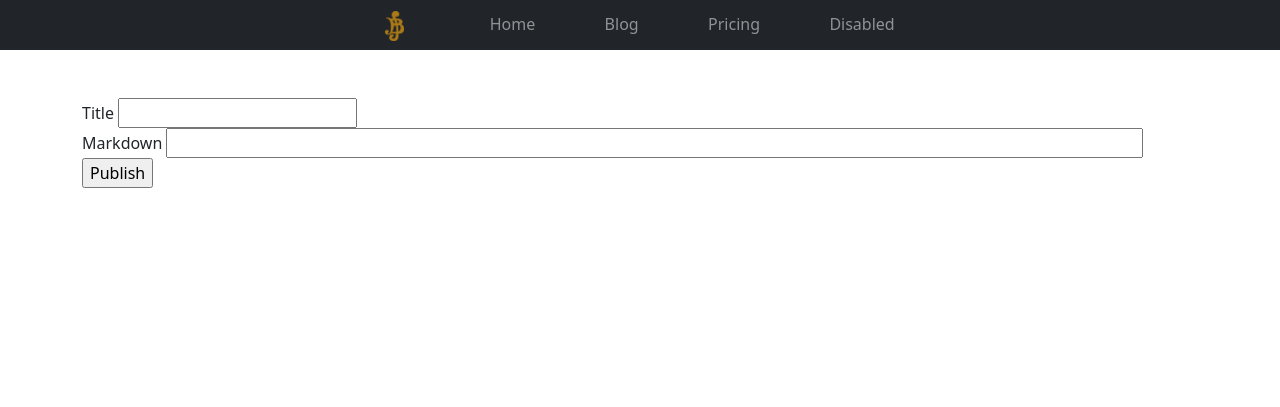
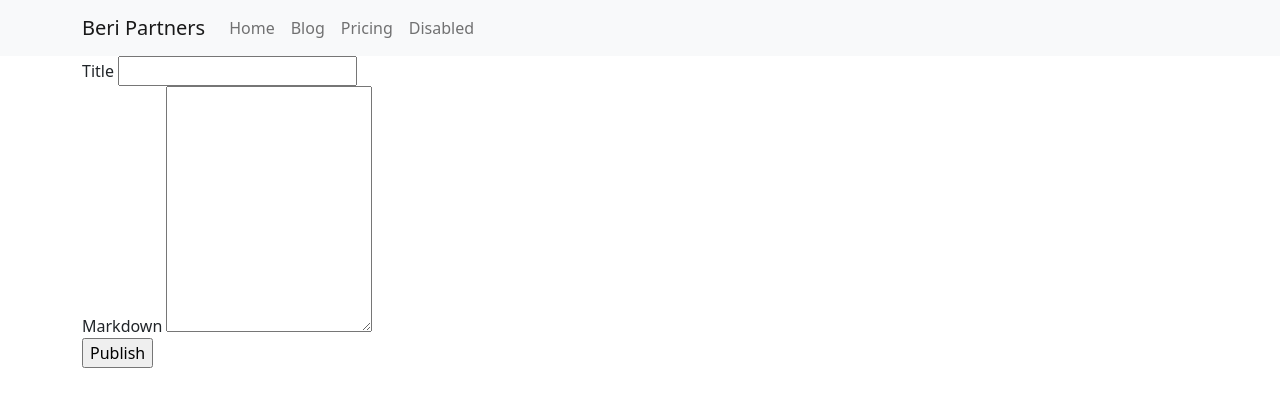
Before and after one commit to SaphCode/Paperw8, a Flask app: page /blog/create in a window 1280 px wide. Shown: the top 407 px of the page. Run offline with Flask 2, Linux system fonts and the light colour scheme; the visitor is signed in with stand-in values (Sample User, id 1); data comes from the database, SQL or seed files in the repository.

Commit message:
Blog Markdown support & User About page
- Show blog post, write as markdown with preview
- Posts now clickable
- Users now have an about Page

```diff
--- a/gbpartners/__init__.py
+++ b/gbpartners/__init__.py
@@ -1,6 +1,7 @@
 import os
 
 from flask import Flask
+from flask_pagedown import PageDown
 
 from sqlite3 import OperationalError
 
@@ -12,6 +13,7 @@ MAX_FILE_SIZE = 5 * 10**3 * 10**3
 def create_app(test_config=None):
     # create and configure the app
     app = Flask(__name__, instance_relative_config=True)
+    pagedown = PageDown(app)
     app.config.from_mapping(
         SECRET_KEY='dev',
         DATABASE=os.path.join(app.instance_path, 'gbpartners.sqlite'),
@@ -48,4 +50,7 @@ def create_app(test_config=None):
     from . import blog
     app.register_blueprint(blog.bp)
 
+    from . import user
+    app.register_blueprint(user.bp)
+
     return app
--- a/gbpartners/admin.py
+++ b/gbpartners/admin.py
@@ -14,7 +14,6 @@ from gbpartners.utils import process_performance_file
 
 import os
 import csv
-import pandas as pd
 
 bp = Blueprint('admin', __name__)
 
--- a/gbpartners/blog.py
+++ b/gbpartners/blog.py
@@ -1,21 +1,24 @@
 from flask import (
-    Blueprint, flash, g, redirect, render_template, request, url_for
+    Blueprint, flash, g, redirect, render_template, request, url_for, current_app
 )
 from flask_wtf import FlaskForm
+
+from flask_pagedown.fields import PageDownField
 from wtforms import StringField
 from wtforms.validators import InputRequired
 from werkzeug.exceptions import abort
+
 from datetime import datetime
+import markdown
 
 from gbpartners.auth import login_required, admin_login_required
 from gbpartners.db import get_db
 
 bp = Blueprint('blog', __name__)
 
-
 class BlogForm(FlaskForm):
     title = StringField('Title', validators=[InputRequired()])
-    content = StringField('Markdown', validators=[InputRequired()])
+    content = PageDownField('Markdown', validators=[InputRequired()])
 
 
 @bp.route('/blog')
@@ -30,6 +33,22 @@ def blog():
     ).fetchall()
 
     return render_template('blog/blog.html', posts=posts)
+
+@bp.route('/post/<title>')
+def post(title):
+    db = get_db()
+    print(title)
+    post = db.execute(
+        'SELECT p.id AS id, title, content, created, last_edit, display_name, u.id AS author_id, username'
+        ' FROM post p'
+        ' JOIN user u ON p.author_id = u.id'
+        ' WHERE title = ?',
+        (title,)
+    ).fetchone()
+
+    post = dict(post)
+    post['content'] = markdown.markdown(post['content'])
+    return render_template('blog/post.html', post=post)
 
 
 @bp.route('/blog/create', methods=('GET', 'POST'))
--- a/gbpartners/templates/base.html
+++ b/gbpartners/templates/base.html
@@ -8,26 +8,31 @@
   <link href="https://cdn.jsdelivr.net/npm/bootstrap@5.0.2/dist/css/bootstrap.min.css" rel="stylesheet" integrity="sha384-EVSTQN3/azprG1Anm3QDgpJLIm9Nao0Yz1ztcQTwFspd3yD65VohhpuuCOmLASjC" crossorigin="anonymous">
   <!-- BOOTSTRAP CSS END -->
   <link rel="stylesheet" href="{{ url_for('static', filename='style.css') }}">
+  {% block extensions %}{% endblock %}
 </head>
 
 <body>
 
+<header>
 <!-- NAVIGATION -->
-<header class="d-flex align-items-center justify-content-center site-header sticky-top py-1 bg-dark text-white mb-5">
-	<div class="col-md-5">
-		<nav class="container d-flex flex-column flex-md-row justify-content-between">
-			<a class="navbar-brand" href="{{ url_for('performance.index') }}" aria-label="Product">
-				<img src="{{url_for('static', filename='images/beri.png')}}" width='auto' height='30px'></img>
-			</a>
-			<a class="text-white-50 text-decoration-none py-2 d-none d-md-inline-block {% if active == 'home' %} active {% endif %}" {% if active == 'home' %} aria-current="page" {% endif %} href="{{ url_for('performance.index') }}">Home</a>
-			<a class="text-white-50 text-decoration-none py-2 d-none d-md-inline-block {% if active == 'reports' %} active {% endif %}" {% if active == 'reports' %} aria-current="page" {% endif %} href="{{ url_for('blog.blog') }}">Blog</a>
-			<a class="text-white-50 text-decoration-none py-2 d-none d-md-inline-block {% if active == 'pricing' %} active {% endif %}" {% if active == 'pricing' %} aria-current="page" {% endif %} href="#">Pricing</a>
-			<a class="text-white-50 text-decoration-none py-2 d-none d-md-inline-block {% if active == 'home' %} active {% endif %}" {% if active == 'home' %} aria-current="page" {% endif %} href="#">Disabled</a>
-		</nav>
-	</div>
+<nav class="navbar navbar-expand-lg navbar-light bg-light">
+  <div class="container">
+    <a class="navbar-brand" href="{{ url_for('performance.index') }}">Beri Partners</a>
+    <button class="navbar-toggler" type="button" data-bs-toggle="collapse" data-bs-target="#navbarNavAltMarkup" aria-controls="navbarNavAltMarkup" aria-expanded="false" aria-label="Toggle navigation">
+      <span class="navbar-toggler-icon"></span>
+    </button>
+    <div class="collapse navbar-collapse" id="navbarNavAltMarkup">
+      <div class="navbar-nav">
+        <a class="nav-link {% if active == 'home' %} active {% endif %}" {% if active == 'home' %} aria-current="page" {% endif %} href="{{ url_for('performance.index') }}">Home</a>
+        <a class="nav-link {% if active == 'reports' %} active {% endif %}" {% if active == 'reports' %} aria-current="page" {% endif %} href="{{ url_for('blog.blog') }}">Blog</a>
+        <a class="nav-link {% if active == 'pricing' %} active {% endif %}" {% if active == 'pricing' %} aria-current="page" {% endif %} href="#">Pricing</a>
+        <a class="nav-link {% if active == 'home' %} active {% endif %}" {% if active == 'home' %} aria-current="page" {% endif %} href="#">Disabled</a>
+      </div>
+    </div>
+  </div>
+</nav>
+<!-- NAVIGATION END -->
 </header>
-<!-- NAVIGATION END -->
-
 
 <section class="content">
 
@@ -42,5 +47,4 @@
 <script src="https://cdn.jsdelivr.net/npm/bootstrap@5.0.2/dist/js/bootstrap.bundle.min.js" integrity="sha384-MrcW6ZMFYlzcLA8Nl+NtUVF0sA7MsXsP1UyJoMp4YLEuNSfAP+JcXn/tWtIaxVXM" crossorigin="anonymous"></script>
 {% block scripts %}{% endblock %}
 <!-- BOOTSTRAP LINK END -->
-
 </body>
--- a/gbpartners/templates/blog/blog.html
+++ b/gbpartners/templates/blog/blog.html
@@ -34,7 +34,7 @@
 							<a class="action" href="{{ url_for('blog.update', id=post['id']) }}">Edit</a>
 							{% endif %}
 							<p class="mb-auto">{{ post['content'] }}</p>
-							<a href="#" class="stretched-link">Continue reading</a>
+							<a href="{{ url_for('blog.post', title=post['title']) }}" class="stretched-link">Continue reading</a>
 						</div>
 					<div class="col-auto d-none d-lg-block">
 						<svg class="bd-placeholder-img" width="200" height="250" xmlns="http://www.w3.org/2000/svg" role="img" aria-label="Placeholder: Thumbnail" preserveAspectRatio="xMidYMid slice" focusable="false"><title>Placeholder</title><img src="{{url_for('static', filename='images/Tandy_tn.jpeg')}}" width='auto' height='250px'></img></svg>
--- a/gbpartners/templates/blog/create.html
+++ b/gbpartners/templates/blog/create.html
@@ -1,7 +1,9 @@
 {% extends 'base.html' %}
 
-{% block header %}
   <h1>{% block title %}New Post{% endblock %}</h1>
+
+{% block extensions %}
+{{ pagedown.include_pagedown() }}
 {% endblock %}
 
 {% block content %}
@@ -10,6 +12,7 @@
 
   <form method="POST" action="{{ url_for('blog.create') }}">
 	{{ form.csrf_token }}
+	{{ form.hidden_tag() }}
 	<fieldset class="form-field">
 	{{ form.title.label }} {{ form.title(size=20) }}
 	{% if form.title.errors %}
@@ -22,7 +25,7 @@
 	</fieldset>
 
 	<fieldset class="form-field">
-	{{ form.content.label }} {{ form.content(size=100) }}
+	{{ form.content.label }} {{ form.content(rows=10) }}
 	{% if form.content.errors %}
 		<ul class="errors">
 		{% for error in form.content.errors %}
--- a/gbpartners/templates/performance/portfolio.html
+++ b/gbpartners/templates/performance/portfolio.html
@@ -13,7 +13,7 @@ Investing portfolio performance
 			<div class="col-md-6 pt-2 mt-5">
 			  <div class="row g-0 border rounded overflow-hidden flex-md-row mb-4 shadow-sm h-md-250 position-relative">
 				<div class="col-auto d-none d-lg-block">
-					<a href="#">
+					<a class="hover-shadow" href="{{ url_for('user.profile', username='chris') }}">
 						<div class="inner">
 							<img src="{{url_for('static', filename='images/janik_pb.jpg')}}" width='700' height='auto'></img>
 						</div>
@@ -24,9 +24,9 @@ Investing portfolio performance
 			<div class="col-md-6 pt-2 mt-5">
 			  <div class="row g-0 border rounded overflow-hidden flex-md-row mb-4 shadow-sm h-md-250 position-relative">
 				<div class="col-auto d-none d-lg-block">
-					<a class="hover-shadow" href="#">
+					<a class="hover-shadow" href="{{ url_for('user.profile', username='chris') }}">
 						<div class="inner">
-							<img  src="{{url_for('static', filename='images/chris_pb.jpg')}}" width='700' height='auto'></img>
+							<img src="{{url_for('static', filename='images/chris_pb.jpg')}}" width='700' height='auto'></img>
 						</div>
 					</a>
 				</div>
--- /dev/null
+++ b/gbpartners/templates/user/user.html
@@ -0,0 +1,6 @@
+{% extends 'base.html' %}
+
+{% block content %}
+<h1>{{ user['display_name'] }}</h1>
+<p>This is some sample text.</p>
+{% endblock %}
```
Also changed, not shown: gbpartners/templates/blog/post.html (added, +16 -0 lines), gbpartners/user.py (added, +22 -0 lines), 1 other file.
